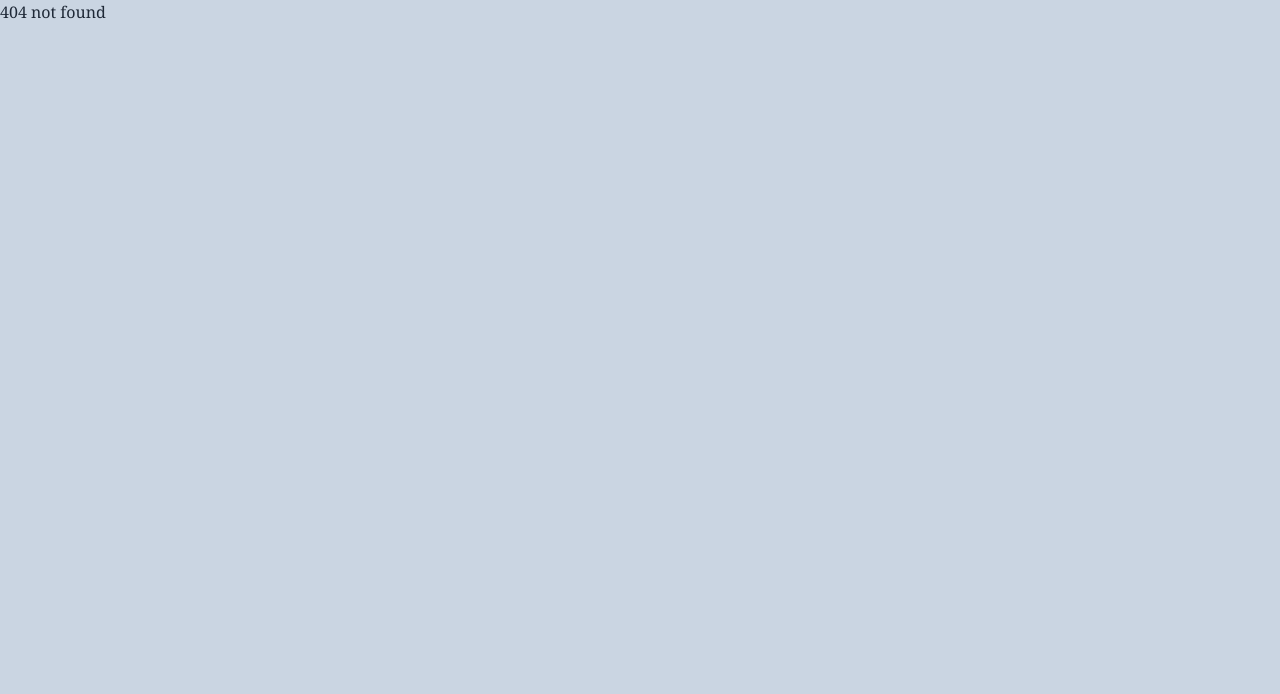
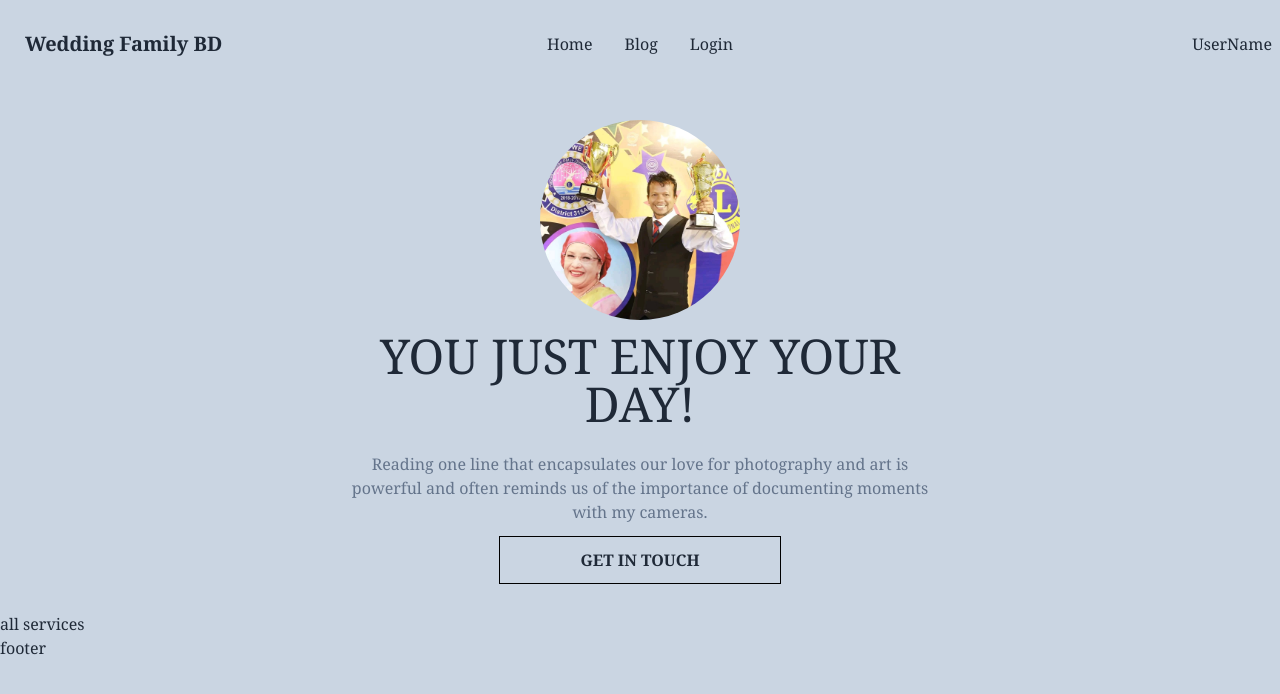
Before and after one commit to developer-munir/weeding-bd-client, a React (Create React App) app: page /allservices in a window 1280 px wide. Before the commit this address had no page. Shown: the top 694 px of the page. Built offline with nearby package versions, Linux system fonts and the light colour scheme.

Commit message:
add service data and set routes

```diff
--- a/src/App.js
+++ b/src/App.js
@@ -13,7 +13,7 @@ function App() {
     AOS.refresh();
   }, []);
   return (
-    <div className="bg-[#CAD5E2] min-h-[100vh] font-serif">
+    <div className="bg-[#CAD5E2] min-h-[100vh] font-serif overflow-hidden">
       <RouterProvider router={router}></RouterProvider>
       <Toaster />
     </div>
--- a/src/pages/Home/Header/Header.jsx
+++ b/src/pages/Home/Header/Header.jsx
@@ -2,7 +2,7 @@ import React from 'react';
 import headerImg from '../../../assests/header2.jpg';
 const Header = () => {
     return (
-      <div className=" md:w-1/2 mx-auto text-center p-5 ">
+      <div className=" md:w-1/2 mx-auto text-center p-5 mb-5">
         <img
           src={headerImg}
           alt=""
@@ -14,7 +14,7 @@ const Header = () => {
           powerful and often reminds us of the importance of documenting moments
           with my cameras.
         </p>
-        <span className="border border-black py-3 px-20 uppercase font-semibold  cursor-pointer">
+        <span className="border border-black py-3 px-20 uppercase font-semibold  cursor-pointer hover:bg-slate-300">
           Get In Touch
         </span>
       </div>
--- a/src/pages/Home/Home/Home.jsx
+++ b/src/pages/Home/Home/Home.jsx
@@ -1,4 +1,5 @@
 import React from 'react';
+import { Outlet } from 'react-router-dom';
 import Header from '../Header/Header';
 import Services from '../Services/Services';
 
@@ -6,7 +7,10 @@ const Home = () => {
     return (
         <div>
             <Header></Header>
-            <Services></Services>
+            <div>
+                <Outlet></Outlet>
+            </div>
+            {/* <Services></Services> */}
         </div>
     );
 };
--- /dev/null
+++ b/src/pages/Home/Services/AllServices.jsx
@@ -0,0 +1,11 @@
+import React from 'react';
+
+const AllServices = () => {
+    return (
+        <div>
+            <h1>all services</h1>
+        </div>
+    );
+};
+
+export default AllServices;
--- a/src/pages/Home/Services/Services.jsx
+++ b/src/pages/Home/Services/Services.jsx
@@ -1,4 +1,5 @@
 import React, { useEffect, useState } from 'react';
+import { Link } from 'react-router-dom';
 import ServicesCard from './ServicesCard';
 
 const Services = () => {
@@ -13,11 +14,19 @@ const Services = () => {
     },[])
 
     return (
-        <div className='grid md:grid-cols-2 gap-6 p-2'>
-            {
-                services?.map(service => <ServicesCard service={service} key={service._id}></ServicesCard>)
-            }
+      <div>
+        <h1 className="text-center text-5xl font-bold my-5 ">My Services</h1>
+        <div className="grid md:grid-cols-2 gap-6 p-2">
+          {services?.map((service) => (
+            <ServicesCard service={service} key={service._id}></ServicesCard>
+          ))}
         </div>
+        <Link to='/allservices'>
+          <div className="text-center  w-1/2 mx-auto border-black border text-uppercase py-2 my-3 cursor-pointer text-xl">
+            See All
+          </div>
+        </Link>
+      </div>
     );
 };
 
--- a/src/pages/Home/Services/ServicesCard.jsx
+++ b/src/pages/Home/Services/ServicesCard.jsx
@@ -3,15 +3,17 @@ import React from 'react';
 const ServicesCard = ({service}) => {
     const { description, img, price, ratings, _id, title } = service;
     return (
-      <div className="card card-side bg-base-100 shadow-xl rounded-none">
+      <div className="card card-side bg-base-100 shadow-xl rounded-none grid md:grid-cols-2">
         <figure>
-          <img src={img} alt="wedding" className='md:w-[400px] h-full' />
+          <img src={img} alt="wedding" className='w-[400px] h-full' />
         </figure>
         <div className="card-body">
                 <h2 className="card-title">{title}!</h2>
-          <p>Click the button to watch on Jetflix app.</p>
-          <div className="card-actions justify-end">
-            <button className="btn btn-primary">Watch</button>
+                <p>{description.length > 100 ? description.slice(0,100)+'...' : description}</p>
+          <div className="card-actions">
+                    <span>Price : {price}$</span>
+                    <span>Ratings : {ratings}</span>
+                    <div className='border px-3 py-1 w-full text-center border-black cursor-pointer hover:bg-slate-300'>Details</div>
           </div>
         </div>
       </div>
```
Also changed, not shown: src/routes/router.js (+30 -14 lines).
